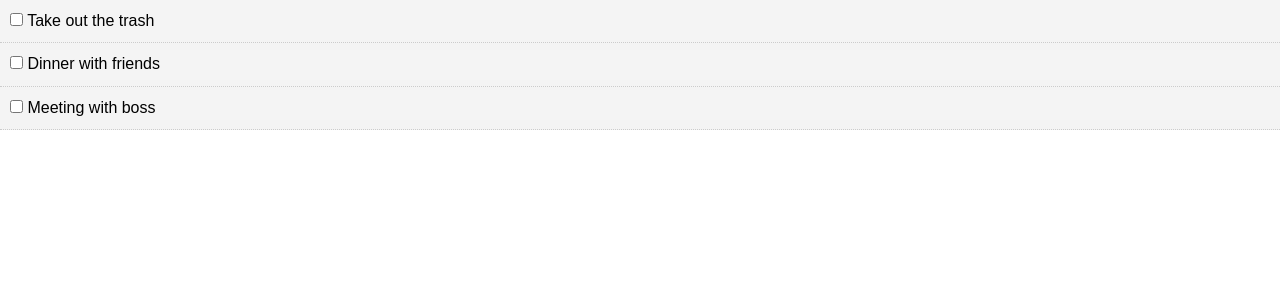
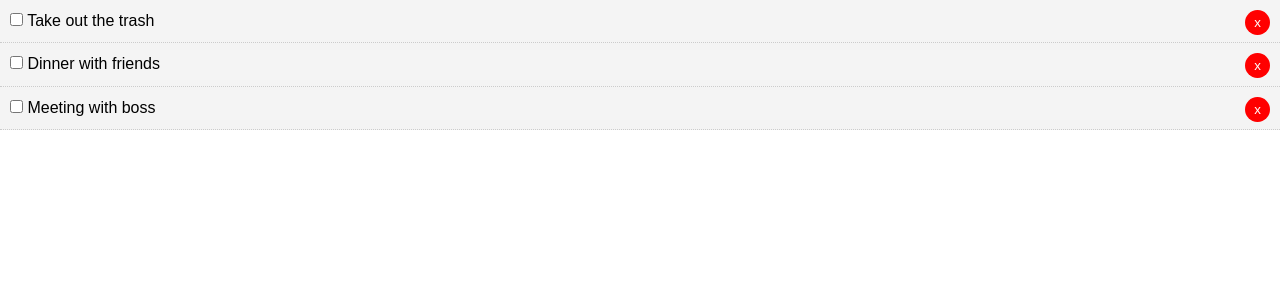
Before and after one commit to kazshidara/react-todo-app, a React (Create React App) app in the folder my-app/: page / in a window 1280 px wide. Shown: the top 300 px of the page. Built offline with nearby package versions, Linux system fonts and the light colour scheme.

Commit message:
styling changes

```diff
--- a/my-app/src/App.js
+++ b/my-app/src/App.js
@@ -34,10 +34,15 @@
     }) });
   }
 
+// Delete Todo Item from the list
+  delTodo = (id) => {
+    this.setState({todos:[...this.state.todos.filter(todo => todo.id !==id)]});
+  }
+
   render () {
     return (
     <div className="App">
-      <Todos todos={this.state.todos} markComplete={this.markComplete}/>
+      <Todos todos={this.state.todos} markComplete={this.markComplete} delTodo={this.delTodo}/>
     </div>
     );
   }
--- a/my-app/src/components/TodoItem.js
+++ b/my-app/src/components/TodoItem.js
@@ -13,9 +13,6 @@
         }
     }
 
-    markComplete = (event) => {
-        console.log(this.props)
-    }
 
     render() {
 
@@ -25,6 +22,7 @@
               <p>
                 <input type="checkbox" onChange={this.props.markComplete.bind(this,id)} /> {' '}
                 {title}
+                <button onClick = {this.props.delTodo.bind(this,id)} style={btnStyle}>x</button>
               </p>
           </div>
       );
@@ -37,6 +35,15 @@
     todo: PropTypes.object.isRequired,
 }
 
+const btnStyle = {
+    background: '#ff0000',
+    color: 'white',
+    border: 'none',
+    padding: '5px 9px',
+    borderRadius: '50%',
+    cursor: 'pointer',
+    float: 'right'
+}
 
 
 export default TodoItem;
--- a/my-app/src/components/Todos.js
+++ b/my-app/src/components/Todos.js
@@ -7,7 +7,7 @@
 
     render() {
       return this.props.todos.map((todo)=> (
-          <TodoItem key = {todo.id} todo={todo} markComplete={this.props.markComplete} />
+          <TodoItem key = {todo.id} todo={todo} markComplete={this.props.markComplete} delTodo={this.props.delTodo} />
       ));
 
     }
```
